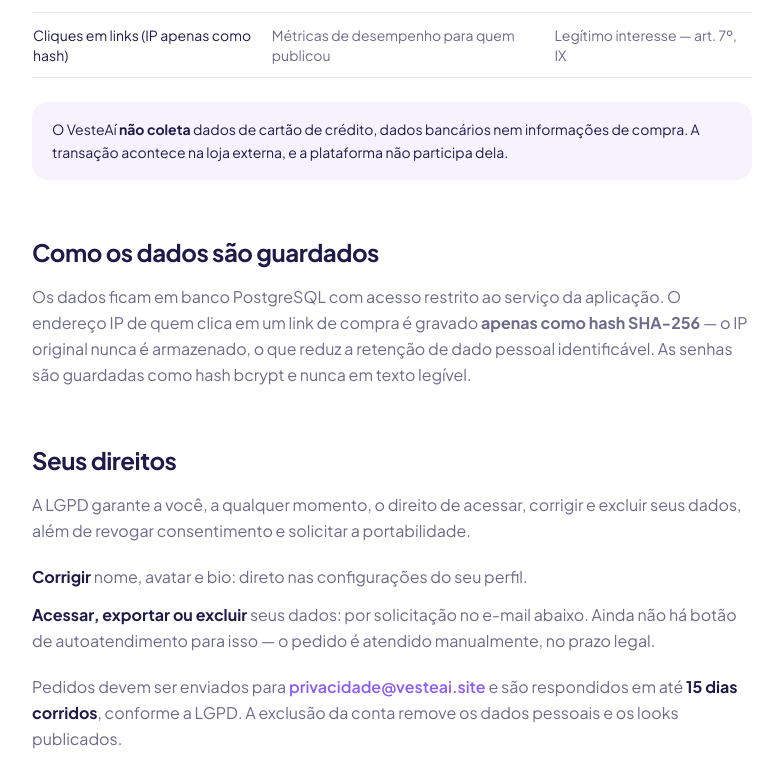
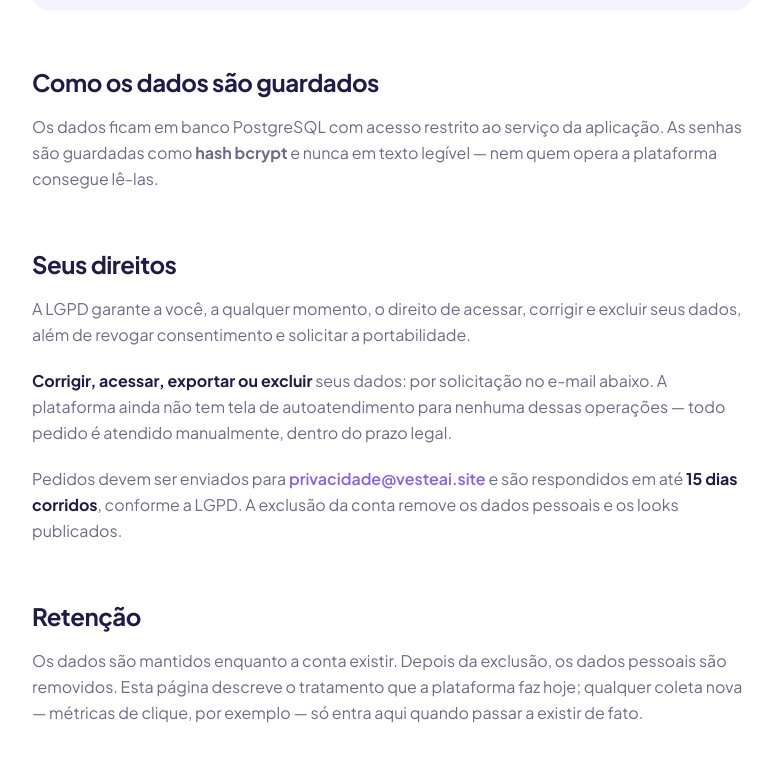
Before and after one commit to kalebefukuda/veste-ai, a Next.js app in the folder frontend/: page /privacidade in a window 1280 px wide. Shown: the part 757-1540 px from the top of the page, without its empty margins (248-1031 px from the left). Built offline with nearby package versions, Linux system fonts and the light colour scheme.

Commit message:
fix(web): drop the processing the privacy page did not deliver

```diff
--- a/frontend/app/(public)/privacidade/page.tsx
+++ b/frontend/app/(public)/privacidade/page.tsx
@@ -25,16 +25,6 @@
     dado: "Avatar e bio",
     finalidade: "Personalização do perfil público",
     base: "Consentimento — art. 7º, I",
-  },
-  {
-    dado: "Looks e peças publicados",
-    finalidade: "Conteúdo da plataforma",
-    base: "Execução de contrato — art. 7º, V",
-  },
-  {
-    dado: "Cliques em links (IP apenas como hash)",
-    finalidade: "Métricas de desempenho para quem publicou",
-    base: "Legítimo interesse — art. 7º, IX",
   },
 ];
 
@@ -79,7 +69,7 @@
           Dados que coletamos
         </h2>
         <p className="mt-4 leading-relaxed text-navy/65">
-          Apenas o necessário para a plataforma funcionar:
+          Hoje a plataforma trata apenas o que a conta exige para existir:
         </p>
 
         <div className="mt-6 overflow-x-auto">
@@ -123,10 +113,9 @@
         </h2>
         <p className="mt-4 leading-relaxed text-navy/65">
           Os dados ficam em banco PostgreSQL com acesso restrito ao serviço da
-          aplicação. O endereço IP de quem clica em um link de compra é gravado{" "}
-          <strong>apenas como hash SHA-256</strong> — o IP original nunca é
-          armazenado, o que reduz a retenção de dado pessoal identificável. As
-          senhas são guardadas como hash bcrypt e nunca em texto legível.
+          aplicação. As senhas são guardadas como{" "}
+          <strong>hash bcrypt</strong> e nunca em texto legível — nem quem opera a
+          plataforma consegue lê-las.
         </p>
 
         <h2 className="mt-14 text-2xl font-bold tracking-[-0.02em] text-navy">
@@ -139,14 +128,10 @@
         </p>
         <ul className="mt-5 space-y-3 leading-relaxed text-navy/65">
           <li>
-            <strong className="text-navy">Corrigir</strong> nome, avatar e bio:
-            direto nas configurações do seu perfil.
-          </li>
-          <li>
-            <strong className="text-navy">Acessar, exportar ou excluir</strong>{" "}
-            seus dados: por solicitação no e-mail abaixo. Ainda não há botão de
-            autoatendimento para isso — o pedido é atendido manualmente, no
-            prazo legal.
+            <strong className="text-navy">Corrigir, acessar, exportar ou excluir</strong>{" "}
+            seus dados: por solicitação no e-mail abaixo. A plataforma ainda não
+            tem tela de autoatendimento para nenhuma dessas operações — todo
+            pedido é atendido manualmente, dentro do prazo legal.
           </li>
         </ul>
         <p className="mt-5 leading-relaxed text-navy/65">
@@ -168,9 +153,9 @@
         </h2>
         <p className="mt-4 leading-relaxed text-navy/65">
           Os dados são mantidos enquanto a conta existir. Depois da exclusão, os
-          dados pessoais são removidos. Registros de clique já anonimizados, sem
-          vínculo com pessoa identificável, podem ser mantidos de forma agregada
-          para estatística.
+          dados pessoais são removidos. Esta página descreve o tratamento que a
+          plataforma faz hoje; qualquer coleta nova — métricas de clique, por
+          exemplo — só entra aqui quando passar a existir de fato.
         </p>
 
         <h2 className="mt-14 text-2xl font-bold tracking-[-0.02em] text-navy">
```
